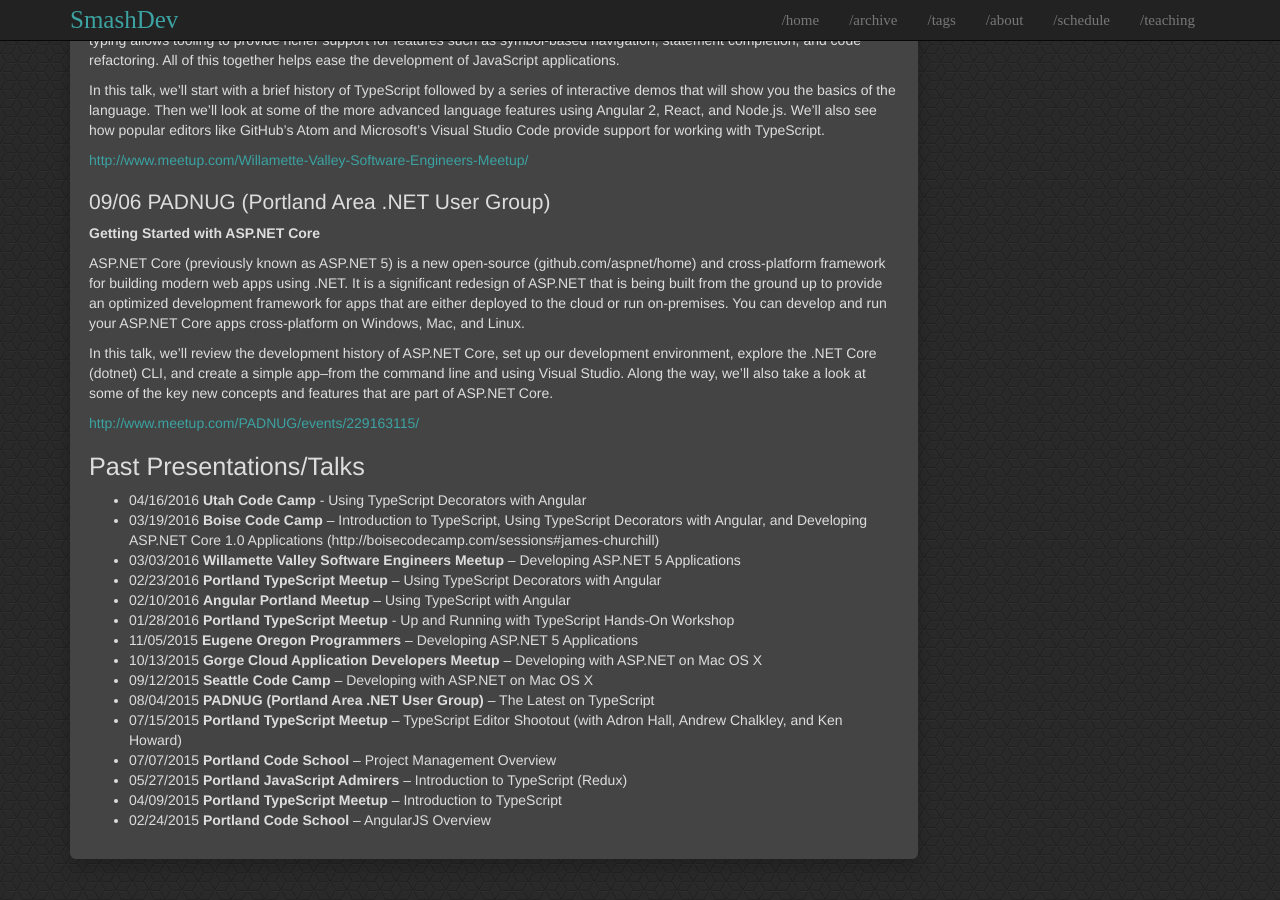
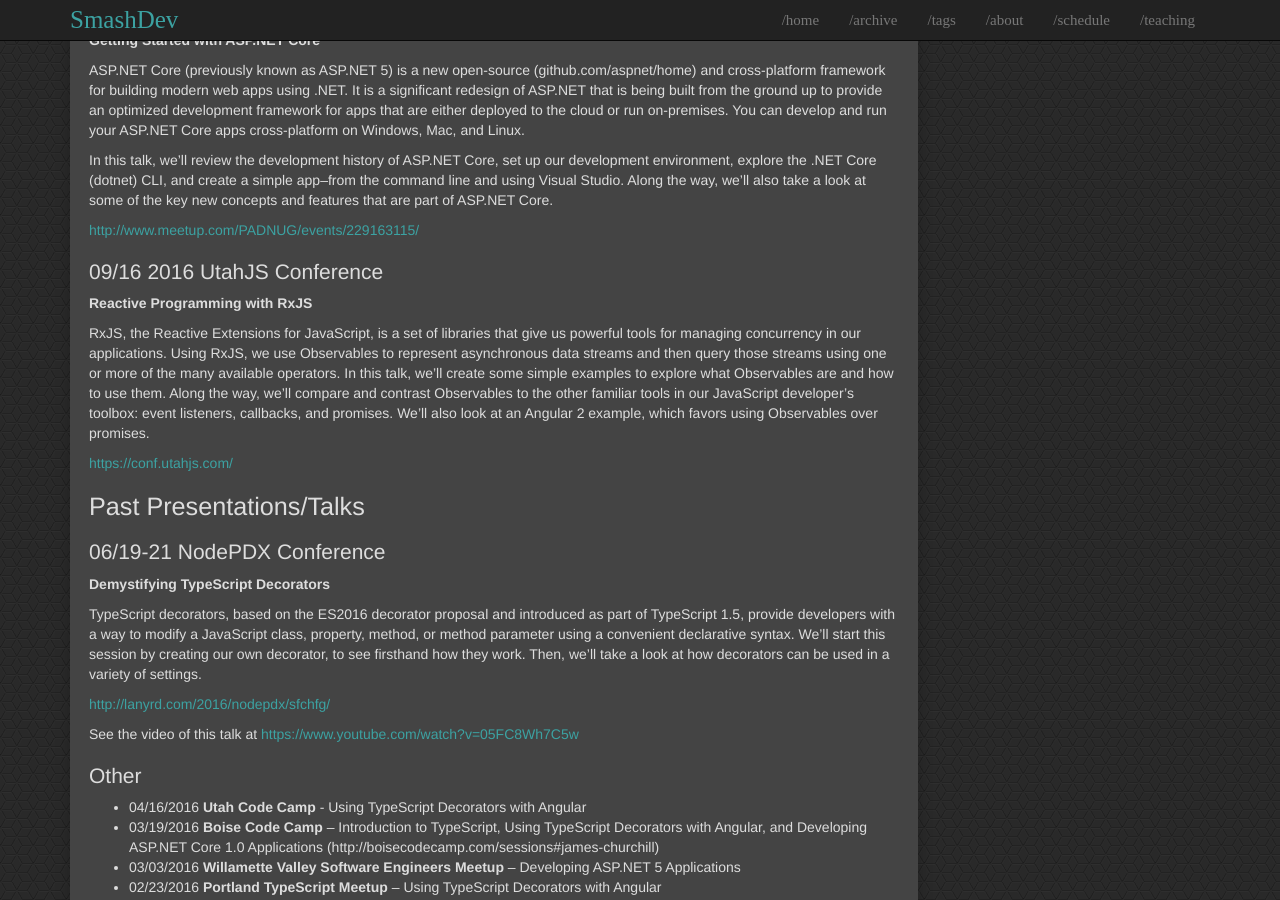
Before and after one commit to smashdevcode/smashdevcode.github.io, a Jekyll site: the page built from schedule.md, in a window 1280 px wide and 900 px high, scrolled down 1008 px. Built offline with Jekyll 4.4.1, drawn with Linux system fonts in a browser that asks for light colours; some of the changed text lies outside the part shown.

Commit message:
Updated schedule

```diff
--- a/schedule.md
+++ b/schedule.md
@@ -57,7 +49,27 @@
 
 [http://www.meetup.com/PADNUG/events/229163115/](http://www.meetup.com/PADNUG/events/229163115/)
 
+### 09/16 2016 UtahJS Conference
+
+**Reactive Programming with RxJS**
+
+RxJS, the Reactive Extensions for JavaScript, is a set of libraries that give us powerful tools for managing concurrency in our applications. Using RxJS, we use Observables to represent asynchronous data streams and then query those streams using one or more of the many available operators. In this talk, we'll create some simple examples to explore what Observables are and how to use them. Along the way, we'll compare and contrast Observables to the other familiar tools in our JavaScript developer's toolbox: event listeners, callbacks, and promises. We'll also look at an Angular 2 example, which favors using Observables over promises.
+
+[https://conf.utahjs.com/](https://conf.utahjs.com/)
+
 ## Past Presentations/Talks
+
+### 06/19-21 NodePDX Conference
+
+**Demystifying TypeScript Decorators**
+
+TypeScript decorators, based on the ES2016 decorator proposal and introduced as part of TypeScript 1.5, provide developers with a way to modify a JavaScript class, property, method, or method parameter using a convenient declarative syntax. We'll start this session by creating our own decorator, to see firsthand how they work. Then, we'll take a look at how decorators can be used in a variety of settings.
+
+[http://lanyrd.com/2016/nodepdx/sfchfg/](http://lanyrd.com/2016/nodepdx/sfchfg/)
+
+See the video of this talk at [https://www.youtube.com/watch?v=05FC8Wh7C5w](https://www.youtube.com/watch?v=05FC8Wh7C5w)
+
+### Other
 
 * 04/16/2016 **Utah Code Camp** - Using TypeScript Decorators with Angular
 * 03/19/2016 **Boise Code Camp** – Introduction to TypeScript, Using TypeScript Decorators with Angular, and Developing ASP.NET Core 1.0 Applications (http://boisecodecamp.com/sessions#james-churchill)
```
Also changed, not shown: other parts of schedule.md (+0 -8 lines).
